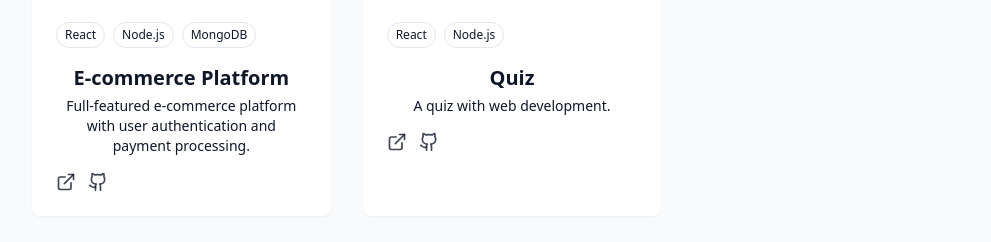
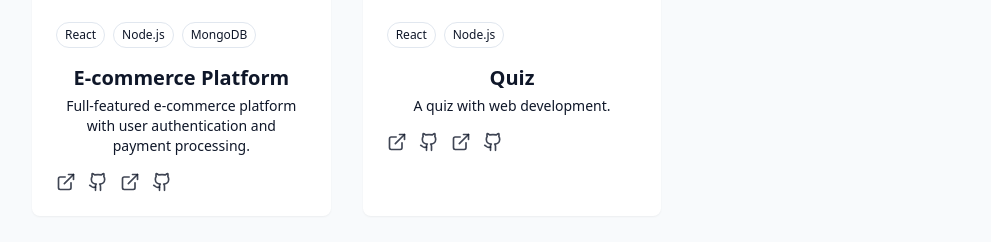
Before and after one commit to 2200031725cser/portfolio, a React (Vite) app: page / in a window 1280 px wide. Shown: the part 2684-2926 px from the top of the page, without its empty margins (128-1119 px from the left). Built offline with nearby package versions, Linux system fonts and the light colour scheme.

Commit message:
Update ProjectsSection.jsx

```diff
--- a/src/components/ProjectsSection.jsx
+++ b/src/components/ProjectsSection.jsx
@@ -81,6 +81,20 @@ export const ProjectsSection = () => {
                     >
                       <Github size={20} />
                     </a>
+                    <a
+                      href="https://64acfe9e1360c149c010d1c6--rad-pastelito-4cbb81.netlify.app/"
+                      target="_blank"
+                      className="text-foreground/80 hover:text-primary transition-colors duration-300"
+                    >
+                      <ExternalLink size={20} />
+                    </a>
+                    <a
+                      href="https://github.com/2200031725cser/Quizz"
+                      target="_blank"
+                      className="text-foreground/80 hover:text-primary transition-colors duration-300"
+                    >
+                      <Github size={20} />
+                    </a>
                   </div>
                 </div>
               </div>
```
